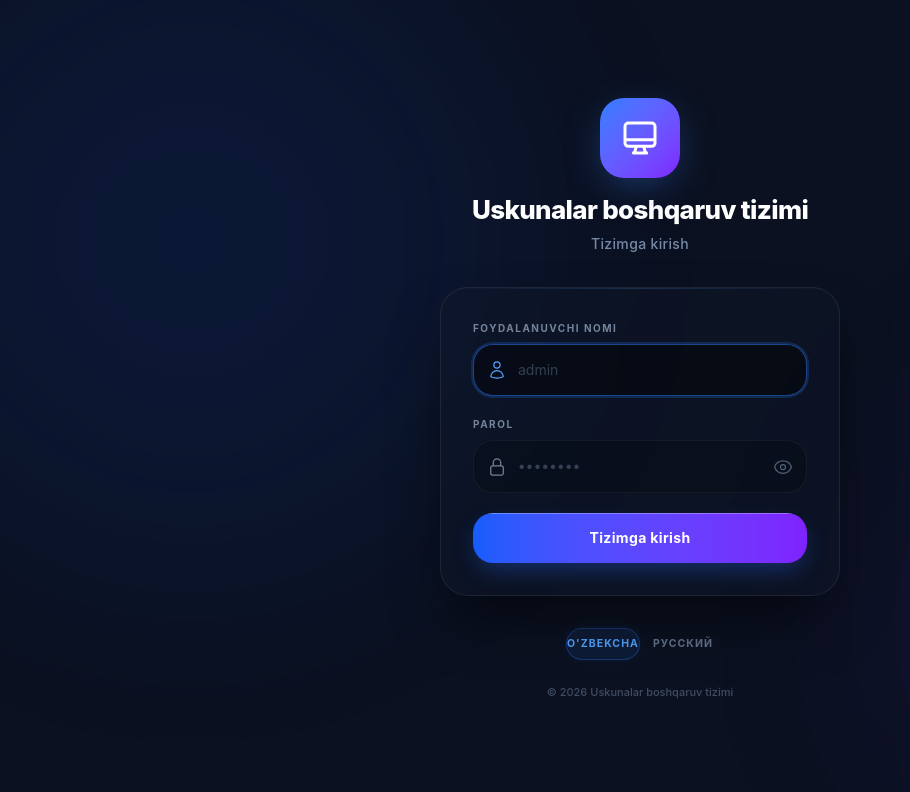
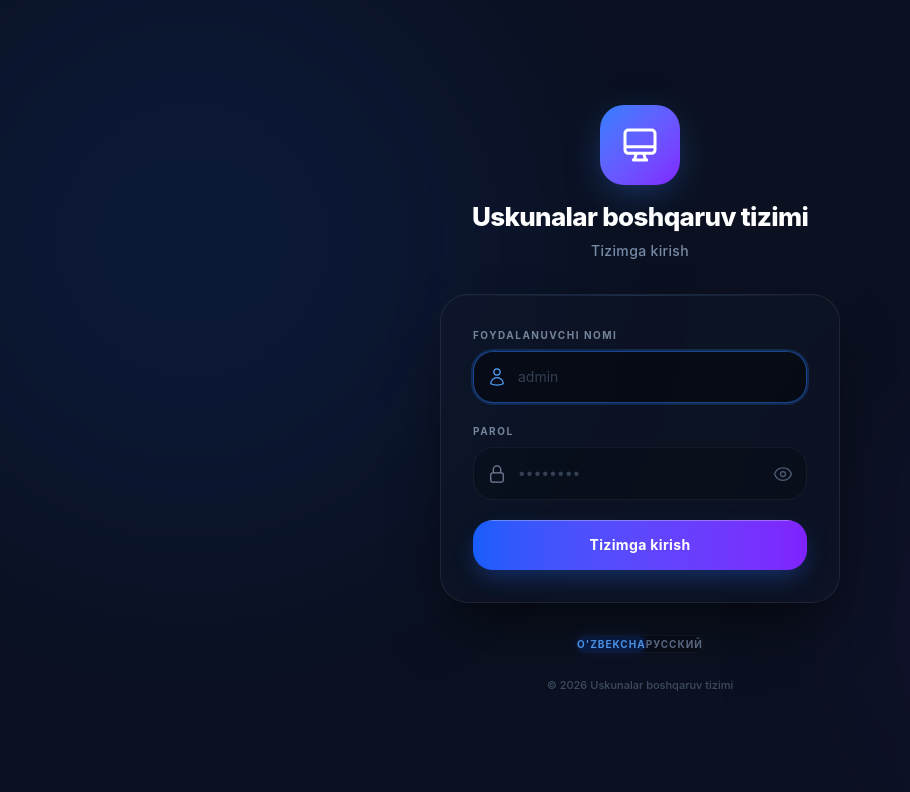
Before and after one commit to Jasurbek414/korxona, a React (Vite) app in the folder frontend/: page /login in a window 1280 px wide. Shown: the top 792 px of the page, without its empty margins (0-910 px from the left). Built offline with nearby package versions, Linux system fonts and the light colour scheme.

Commit message:
Web: Redesigned language switcher to a modern segmented control to perfectly center text and improve aesthetics.

```diff
--- a/frontend/src/pages/auth/LoginPage.jsx
+++ b/frontend/src/pages/auth/LoginPage.jsx
@@ -133,19 +133,19 @@ export default function LoginPage() {
         </form>
 
         <div className="flex flex-col gap-6 items-center">
-          {/* Language Switcher */}
-          <div className="flex items-center justify-center gap-3">
+          {/* Language Switcher (Segmented Control) */}
+          <div className="flex items-center p-1 bg-black/20 border border-white/[0.05] rounded-full">
             {['uz', 'ru'].map(lang => (
               <button
                 key={lang}
                 onClick={() => changeLanguage(lang)}
-                className={`flex items-center justify-center px-4 h-8 rounded-full text-[10.5px] font-bold tracking-[0.1em] uppercase transition-all duration-300 border cursor-pointer leading-none pt-[2px] ${
+                className={`px-4 py-1.5 rounded-full text-[10px] font-bold tracking-[0.1em] uppercase transition-all duration-300 cursor-pointer ${
                   i18n.language === lang
-                    ? 'bg-blue-500/10 text-blue-400 border-blue-500/30 shadow-[0_0_10px_rgba(59,130,246,0.1)]'
-                    : 'text-slate-500 border-transparent hover:text-slate-300 hover:bg-white/[0.03]'
+                    ? 'bg-blue-600/20 text-blue-400 shadow-[0_0_15px_rgba(37,99,235,0.15)]'
+                    : 'text-slate-500 hover:text-slate-300'
                 }`}
               >
-                {lang === 'uz' ? "O'zbekcha" : 'Русский'}
+                {lang === 'uz' ? "O'ZBEKCHA" : 'РУССКИЙ'}
               </button>
             ))}
           </div>
```
